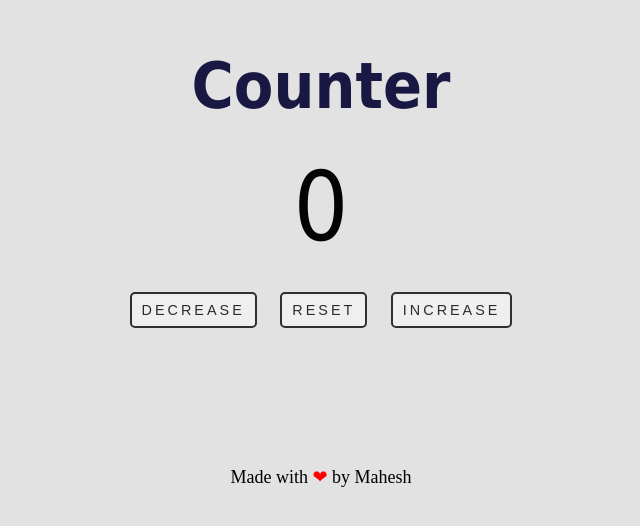
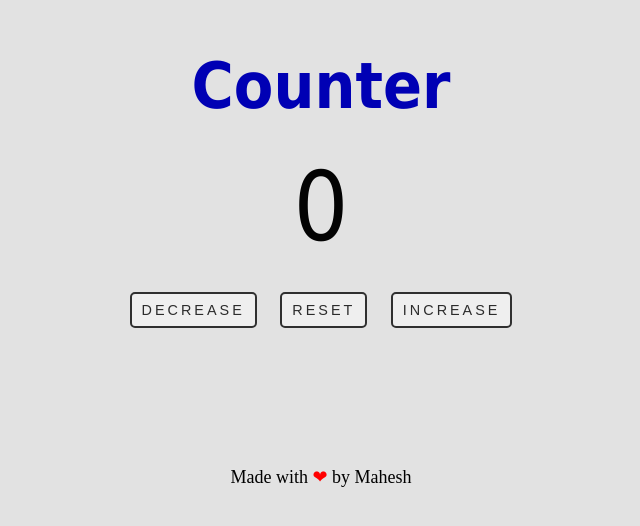
Before and after one commit to Mahesh-Bauri/Counter-App, a plain HTML site: page index.html in a window 1280 px wide. Shown: the part 212-738 px from the top of the page, without its empty margins (319-959 px from the left). Drawn offline with Linux system fonts and the light colour scheme.

Commit message:
Color changed in html

```diff
--- a/style.css
+++ b/style.css
@@ -25,7 +25,7 @@ section {
 
 section h1 {
     font-size: 4rem;
-    color: rgb(24, 24, 66);
+    color: rgb(0, 0, 180);
     font-family: Tahoma, sans-serif;
     font-weight: 600;
 }
```
